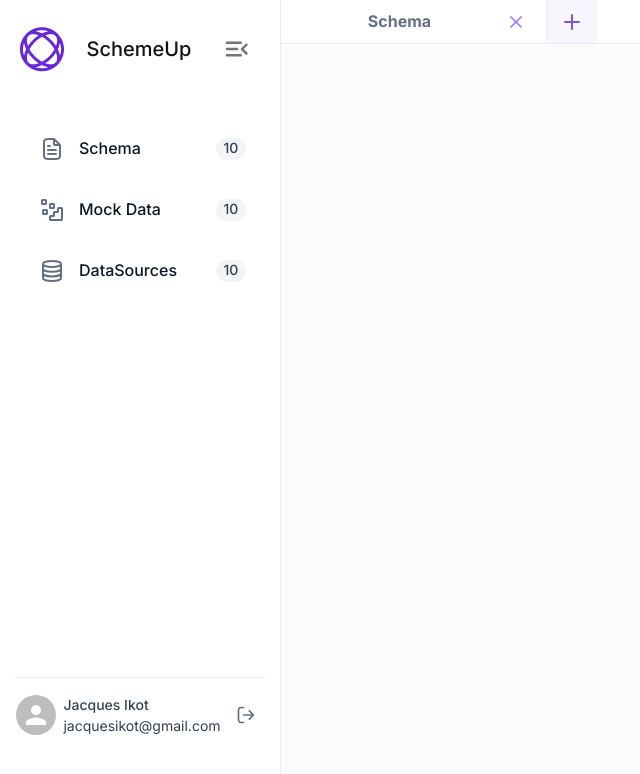
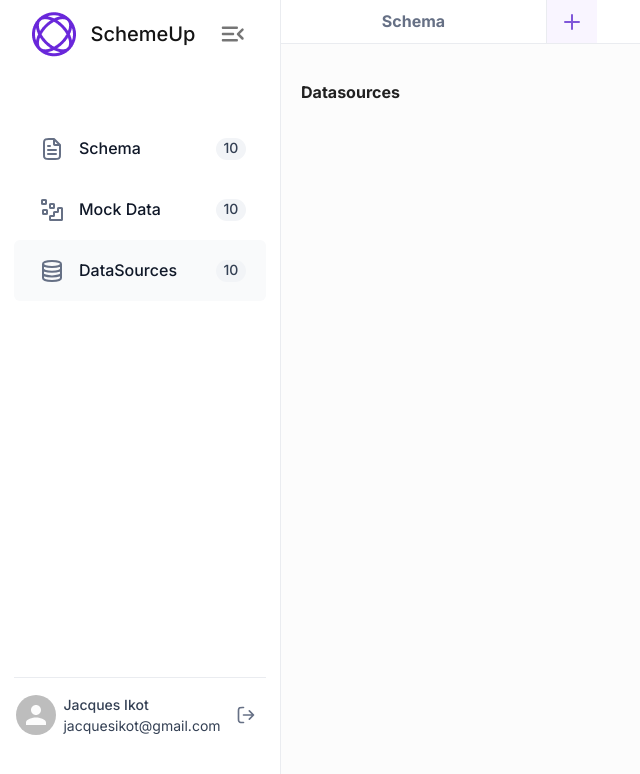
Before and after one commit to jacquesikot/schemeup, a React (Create React App) app: page /datasources in a window 1280 px wide. Shown: the top 774 px of the page, without its empty margins (0-640 px from the left). Built offline with nearby package versions, Linux system fonts and the light colour scheme.

Commit message:
continue working on tabs

```diff
--- a/src/App.tsx
+++ b/src/App.tsx
@@ -4,16 +4,16 @@ import { CssBaseline } from '@mui/material';
 import { Route, Routes } from 'react-router-dom';
 
 import { useMode } from './theme';
-import Topbar from './scenes/global/Topbar';
-import Sidebar from './scenes/global/Sidebar';
-import Dashboard from './scenes/dashboard';
-import MockData from './scenes/mockData';
+import Topbar from './components/global/Topbar';
+import Sidebar from './components/global/Sidebar';
+import Dashboard from './pages/schema';
+import MockData from './pages/mock-data';
 import { useAppSelector } from './redux/hooks';
+import Datasources from './pages/datasources';
 
 function App() {
   const [theme] = useMode();
   const tabs = useAppSelector((state) => state.appTabs.tabs);
-  console.log(tabs);
   return (
     <ThemeProvider theme={theme}>
       <CssBaseline />
@@ -24,6 +24,7 @@ function App() {
           <Routes>
             <Route path="/" element={<Dashboard />} />
             <Route path="/mock-data" element={<MockData />} />
+            <Route path="/datasources" element={<Datasources />} />
           </Routes>
         </main>
       </div>
--- a/src/components/TopTabItem.tsx
+++ b/src/components/TopTabItem.tsx
@@ -1,20 +1,24 @@
 import { Box, IconButton, Typography } from '@mui/material';
-import React from 'react';
 import { tokens } from '../theme';
 import TopBarX from '../images/icons/TopBarX';
-import { useAppDispatch } from '../redux/hooks';
+import { useAppDispatch, useAppSelector } from '../redux/hooks';
 import { removeTab } from '../redux/slice/apptabs';
+import { useLocation, useNavigate } from 'react-router-dom';
 
 interface TopTabItemProps {
-  id: number;
   active: boolean;
   title: string;
-  data?: any;
+  index: number;
 }
 
-export default function TopTabItem({ active, title, data, id }: TopTabItemProps) {
+export default function TopTabItem({ active, title, index }: TopTabItemProps) {
   const colors = tokens();
   const dispatch = useAppDispatch();
+  const navigate = useNavigate();
+  const { pathname } = useLocation();
+  const tabs = useAppSelector((state) => state.appTabs.tabs);
+
+  const activeTab = tabs.filter((t) => t.title === title)[0].route === pathname;
   return (
     <Box
       display={'flex'}
@@ -38,11 +42,23 @@ export default function TopTabItem({ active, title, data, id }: TopTabItemProps)
         {title}
       </Typography>
 
-      <Box justifyContent={'center'} alignItems={'center'} display={'flex'} color={colors.primary[900]}>
-        <IconButton onClick={() => dispatch(removeTab(id))}>
-          <TopBarX />
-        </IconButton>
-      </Box>
+      {tabs.length > 1 && (
+        <Box justifyContent={'center'} alignItems={'center'} display={'flex'} color={colors.primary[900]}>
+          <IconButton
+            onClick={() => {
+              const newIndex = index - 1 >= 0 ? index - 1 : 0;
+              if (activeTab) {
+                dispatch(removeTab(title));
+                navigate(tabs[newIndex].route);
+              } else {
+                dispatch(removeTab(title));
+              }
+            }}
+          >
+            <TopBarX />
+          </IconButton>
+        </Box>
+      )}
     </Box>
   );
 }
--- a/src/scenes/global/Sidebar.tsx
+++ b/src/components/global/Sidebar.tsx
@@ -1,8 +1,8 @@
 import 'react-pro-sidebar/dist/css/styles.css';
 import { useState } from 'react';
 import { ProSidebar, Menu, MenuItem } from 'react-pro-sidebar';
-import { Avatar, Box, IconButton, Typography } from '@mui/material';
-import { Link } from 'react-router-dom';
+import { Avatar, Box, Button, IconButton, Typography } from '@mui/material';
+import { Link, useLocation, useNavigate } from 'react-router-dom';
 import MenuOpenRoundedIcon from '@mui/icons-material/MenuOpenRounded';
 
 import { tokens } from '../../theme';
@@ -11,11 +11,14 @@ import SideBarSchema from '../../images/icons/SideBarSchema';
 import SideBarMockData from '../../images/icons/SideBarMockData';
 import SideBarDatasources from '../../images/icons/SideBarDatasources';
 import SideBarLogout from '../../images/icons/SideBarLogout';
-import { useAppDispatch } from '../../redux/hooks';
-import { setNewTab } from '../../redux/slice/apptabs';
+import { useAppDispatch, useAppSelector } from '../../redux/hooks';
+import newAppTab from '../../utils/newAppTab';
+import { resetTabs } from '../../redux/slice/apptabs';
 
 const Item = ({ title, to, icon, selected, setSelected }: any) => {
   const dispatch = useAppDispatch();
+  const tabs = useAppSelector((state) => state.appTabs.tabs);
+  const navigate = useNavigate();
   return (
     <MenuItem
       active={selected === title}
@@ -30,7 +33,7 @@ const Item = ({ title, to, icon, selected, setSelected }: any) => {
       }}
       onClick={() => {
         setSelected(title);
-        dispatch(setNewTab({ id: Math.random(), title: 'Mock Data', route: '/mock-data' }));
+        newAppTab(dispatch, title, to, tabs, navigate);
       }}
       icon={icon}
     >
@@ -60,7 +63,11 @@ const Item = ({ title, to, icon, selected, setSelected }: any) => {
 const Sidebar = () => {
   const colors = tokens();
   const [isCollapsed, setIsCollapsed] = useState(false);
-  const [selected, setSelected] = useState('Dashboard');
+  const [_, setSelected] = useState('Schema');
+  const navigate = useNavigate();
+  const { pathname } = useLocation();
+  const dispatch = useAppDispatch();
+  const tabs = useAppSelector((state) => state.appTabs.tabs);
 
   return (
     <Box
@@ -88,16 +95,14 @@ const Sidebar = () => {
       <ProSidebar collapsed={isCollapsed} width={280}>
         <Menu iconShape="square">
           {/* LOGO AND MENU ICON */}
-          <MenuItem
-            onClick={() => setIsCollapsed(!isCollapsed)}
-            icon={isCollapsed ? <MenuOpenRoundedIcon style={{ width: 30, height: 30 }} /> : undefined}
-            style={{
-              margin: '10px 0 20px 0',
-              color: colors.grey[100],
+          <Box>
+            {!isCollapsed && (
+              <Box
+                onClick={() => {
+                  newAppTab(dispatch, 'Schema', '/', tabs, navigate);
                 }}
               >
-            {!isCollapsed && (
-              <Box display="flex" justifyContent="space-between" alignItems="center">
+                <Box display="flex" justifyContent="space-between" alignItems="center" pl={4} pr={3}>
                   <Box display={'flex'} alignItems={'center'}>
                     <img src={logo} alt="SchemupLogo" />
                   </Box>
@@ -108,26 +113,41 @@ const Sidebar = () => {
                     <MenuOpenRoundedIcon style={{ width: 30, height: 30 }} />
                   </IconButton>
                 </Box>
+              </Box>
             )}
-          </MenuItem>
+
+            <MenuItem
+              onClick={() => setIsCollapsed(!isCollapsed)}
+              icon={isCollapsed ? <MenuOpenRoundedIcon style={{ width: 30, height: 30 }} /> : undefined}
+              style={{
+                margin: '10px 0 20px 0',
+                color: colors.grey[100],
+              }}
+            ></MenuItem>
+          </Box>
 
           <Box mt={5} alignItems={'center'} justifyContent={'center'} display={'flex'} flexDirection={'column'}>
-            <Item title="Schema" to="/" icon={<SideBarSchema />} selected={selected} setSelected={setSelected} />
+            <Item
+              title="Schema"
+              to="/"
+              icon={<SideBarSchema />}
+              selected={pathname === '/' ? 'Schema' : undefined}
+              setSelected={setSelected}
+            />
 
             <Item
               title="Mock Data"
               to="/mock-data"
-              onClick={() => console.log('clicked!')}
               icon={<SideBarMockData />}
-              selected={selected}
+              selected={pathname.includes('/mock-data') ? 'Mock Data' : undefined}
               setSelected={setSelected}
             />
 
             <Item
               title="DataSources"
-              to="/"
+              to="/datasources"
               icon={<SideBarDatasources />}
-              selected={selected}
+              selected={pathname.includes('/datasources') ? 'DataSources' : undefined}
               setSelected={setSelected}
             />
           </Box>
--- a/src/scenes/global/Topbar.tsx
+++ b/src/components/global/Topbar.tsx
@@ -1,6 +1,6 @@
 import { Box } from '@mui/material';
 
-import TopTabItem from '../../components/TopTabItem';
+import TopTabItem from '../TopTabItem';
 import { tokens } from '../../theme';
 import TopBarPlus from '../../images/icons/TopBarPlus';
 import { useLocation } from 'react-router-dom';
@@ -21,8 +21,8 @@ export default function Topbar({ items }: TopBarProps) {
       borderBottom={1}
       borderColor={colors.grey[900]}
     >
-      {items.map((i) => (
-        <TopTabItem active={i.route === pathname ? true : false} title={i.title} id={i.id} />
+      {items.map((i, index) => (
+        <TopTabItem active={i.route === pathname ? true : false} title={i.title} index={index} />
       ))}
 
       <Box
--- /dev/null
+++ b/src/pages/datasources/index.tsx
@@ -0,0 +1,33 @@
+import { Box, Button, IconButton, Typography, useTheme } from '@mui/material';
+import { tokens } from '../../theme';
+
+const Datasources = () => {
+  const theme = useTheme();
+  const colors = tokens();
+
+  return (
+    <Box m="20px">
+      {/* HEADER */}
+      <Box display="flex" justifyContent="space-between" alignItems="center">
+        <h3>Datasources</h3>
+
+        {/* <Box>
+          <Button
+            sx={{
+              backgroundColor: colors.blueAccent[700],
+              color: colors.grey[100],
+              fontSize: '14px',
+              fontWeight: 'bold',
+              padding: '10px 20px',
+            }}
+          >
+            <DownloadOutlinedIcon sx={{ mr: '10px' }} />
+            Download Reports
+          </Button>
+        </Box> */}
+      </Box>
+    </Box>
+  );
+};
+
+export default Datasources;
--- a/src/redux/slice/apptabs.ts
+++ b/src/redux/slice/apptabs.ts
@@ -1,31 +1,34 @@
 import { createSlice, PayloadAction } from '@reduxjs/toolkit';
 
+export interface Tab {
+  title: string;
+  route: string;
+}
+
 interface Tabs {
-  tabs: any[];
-  activeTab: any;
+  tabs: Tab[];
+  prevRoute: string;
 }
 
 const initialState: Tabs = {
-  tabs: [{ id: 1, title: 'Schema', route: '/' }],
-  activeTab: { id: 1, title: 'Schema', route: '/' },
+  tabs: [{ title: 'Schema', route: '/' }],
+  prevRoute: '/',
 };
 
 const tabsSlice = createSlice({
   name: 'tabs',
   initialState,
   reducers: {
-    setNewTab: (state, { payload }: PayloadAction<object>) => {
+    setNewTab: (state, { payload }: PayloadAction<Tab>) => {
       state.tabs = [...state.tabs, payload];
     },
-    removeTab: (state, { payload }: PayloadAction<number>) => {
-      state.tabs = state.tabs.filter((tab) => tab.id !== payload);
+    removeTab: (state, { payload }: PayloadAction<string>) => {
+      state.tabs = state.tabs.filter((tab) => tab.title !== payload);
     },
-    setActiveTab: (state, { payload }: PayloadAction<object>) => {
-      state.activeTab = payload;
-    },
+    resetTabs: () => initialState,
   },
 });
 
-export const { setNewTab, removeTab, setActiveTab } = tabsSlice.actions;
+export const { setNewTab, removeTab, resetTabs } = tabsSlice.actions;
 
 export default tabsSlice.reducer;
--- /dev/null
+++ b/src/utils/newAppTab.ts
@@ -0,0 +1,13 @@
+import { Tab, setNewTab } from '../redux/slice/apptabs';
+
+const newAppTab = (dispatch: any, title: string, route: string, tabs: Tab[], navigate: any) => {
+  const tabExists = tabs.filter((t) => t.title === title).length > 0;
+
+  if (tabExists) {
+    navigate(route);
+  } else {
+    dispatch(setNewTab({ title, route }));
+  }
+};
+
+export default newAppTab;
```
Also changed, not shown: src/pages/mock-data/index.tsx (renamed from src/scenes/mockData/index.tsx), src/pages/schema/index.tsx (renamed from src/scenes/dashboard/index.tsx). Lines whose indentation alone changed are shown as unchanged.
